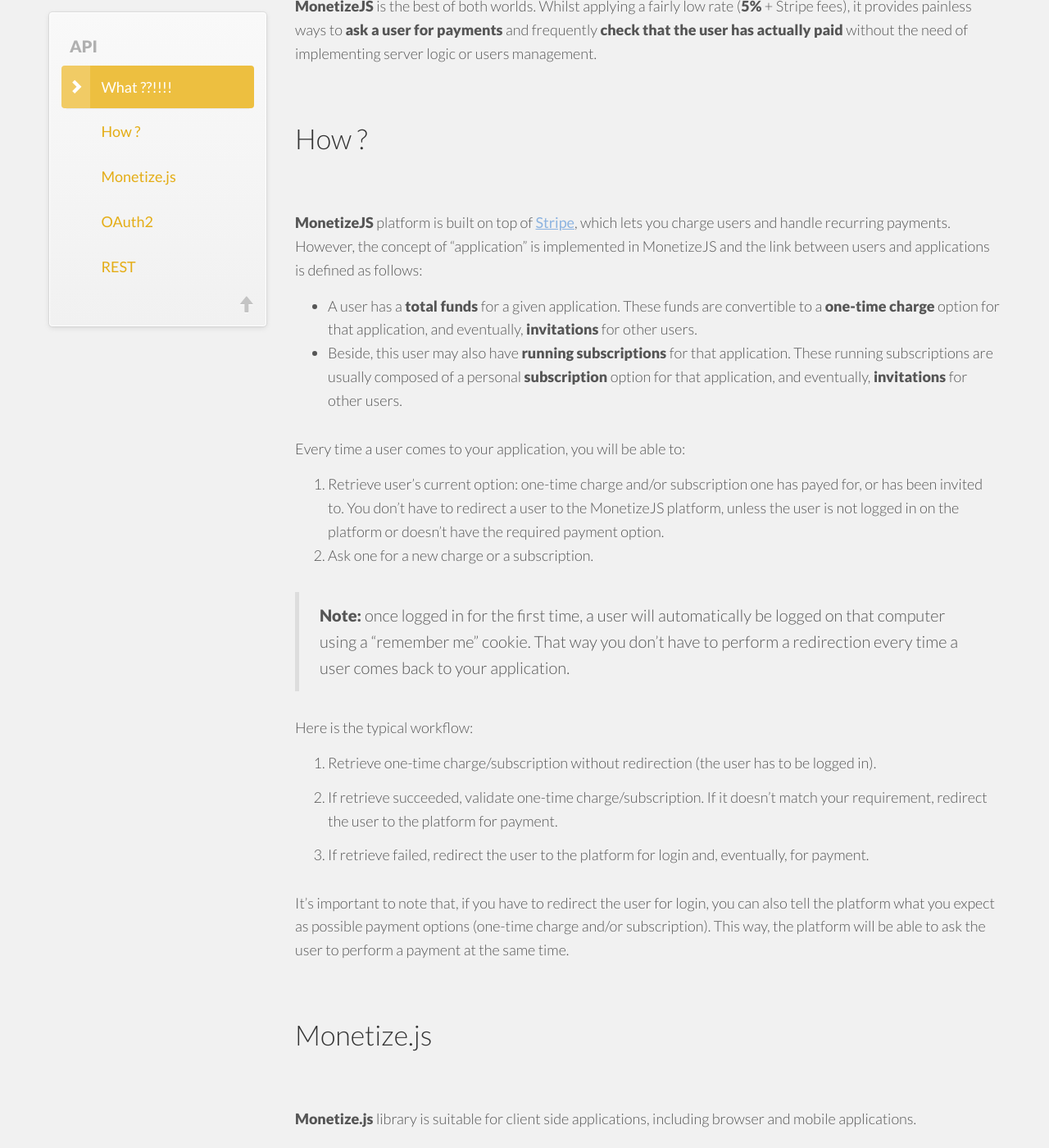
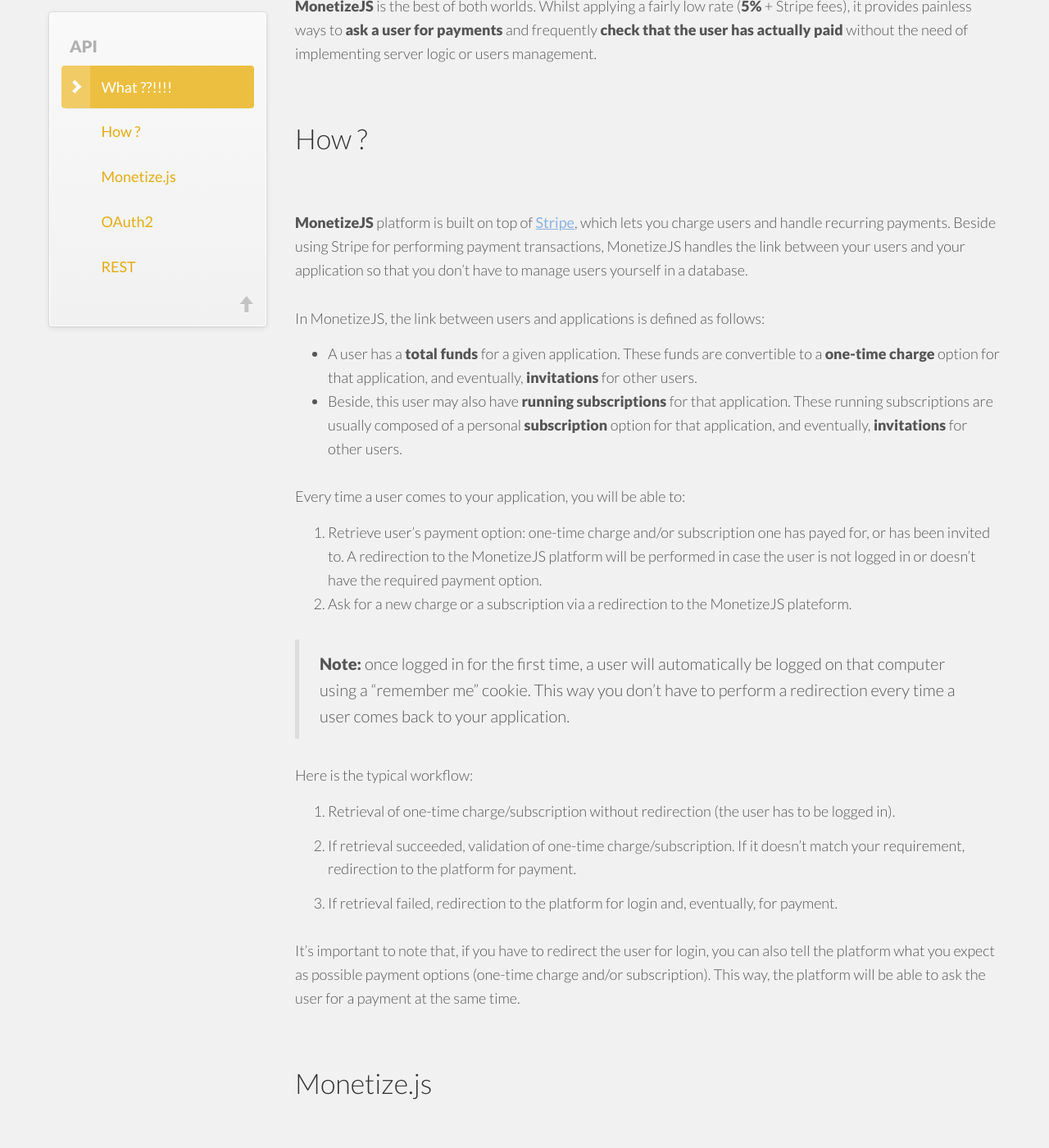
Before and after one commit to monetizejs/monetizejs.github.io, a Jekyll site: the page built from index.html, in a window 1280 px wide and 1400 px high, scrolled down 669 px. Shown: the whole window at 82% size. Built offline with Jekyll 4.4.1, drawn with Linux system fonts in a browser that asks for light colours; nearby versions of some CDN libraries.

Commit message:
Published with https://stackedit.io/

```diff
--- a/index.html
+++ b/index.html
@@ -27,7 +27,9 @@
 
 <h2 id="how">How ?</h2>
 
-<p><strong>MonetizeJS</strong> platform is built on top of <a href="https://stripe.com/docs/api">Stripe</a>, which lets you charge users and handle recurring payments. However, the concept of “application” is implemented in MonetizeJS and the link between users and applications is defined as follows:</p>
+<p><strong>MonetizeJS</strong> platform is built on top of <a href="https://stripe.com/docs/api">Stripe</a>, which lets you charge users and handle recurring payments. Beside using Stripe for performing payment transactions, MonetizeJS handles the link between your users and your application so that you don’t have to manage users yourself in a database.</p>
+
+<p>In MonetizeJS, the link between users and applications is defined as follows:</p>
 
 <ul>
 <li>A user has a <strong>total funds</strong> for a given application. These funds are convertible to a <strong>one-time charge</strong> option for that application, and eventually, <strong>invitations</strong> for other users.</li>
@@ -37,23 +39,23 @@
 <p>Every time a user comes to your application, you will be able to:</p>
 
 <ol>
-<li>Retrieve user’s current option: one-time charge and/or subscription one has payed for, or has been invited to. You don’t have to redirect a user to the MonetizeJS platform, unless the user is not logged in on the platform or doesn’t have the required payment option.</li>
-<li>Ask one for a new charge or a subscription.</li>
+<li>Retrieve user’s payment option: one-time charge and/or subscription one has payed for, or has been invited to. A redirection to the MonetizeJS platform will be performed in case the user is not logged in or doesn’t have the required payment option.</li>
+<li>Ask for a new charge or a subscription via a redirection to the MonetizeJS plateform.</li>
 </ol>
 
 <blockquote>
-  <p><strong>Note:</strong> once logged in for the first time, a user will automatically be logged on that computer using a “remember me” cookie. That way you don’t have to perform a redirection every time a user comes back to  your application.</p>
+  <p><strong>Note:</strong> once logged in for the first time, a user will automatically be logged on that computer using a “remember me” cookie. This way you don’t have to perform a redirection every time a user comes back to  your application.</p>
 </blockquote>
 
 <p>Here is the typical workflow:</p>
 
 <ol>
-<li><p>Retrieve one-time charge/subscription without redirection (the user has to be logged in).</p></li>
-<li><p>If retrieve succeeded, validate one-time charge/subscription. If it doesn’t match your requirement, redirect the user to the platform for payment.</p></li>
-<li><p>If retrieve failed, redirect the user to the platform for login and, eventually, for payment.</p></li>
+<li><p>Retrieval of one-time charge/subscription without redirection (the user has to be logged in).</p></li>
+<li><p>If retrieval succeeded, validation of one-time charge/subscription. If it doesn’t match your requirement, redirection to the platform for payment.</p></li>
+<li><p>If retrieval failed, redirection to the platform for login and, eventually, for payment.</p></li>
 </ol>
 
-<p>It’s important to note that, if you have to redirect the user for login, you can also tell the platform what you expect as possible payment options (one-time charge and/or subscription). This way, the platform will be able to ask the user to perform a payment at the same time.</p>
+<p>It’s important to note that, if you have to redirect the user for login, you can also tell the platform what you expect as possible payment options (one-time charge and/or subscription). This way, the platform will be able to ask the user for a payment at the same time.</p>
 
 <h2 id="monetizejs">Monetize.js</h2>
 
```
